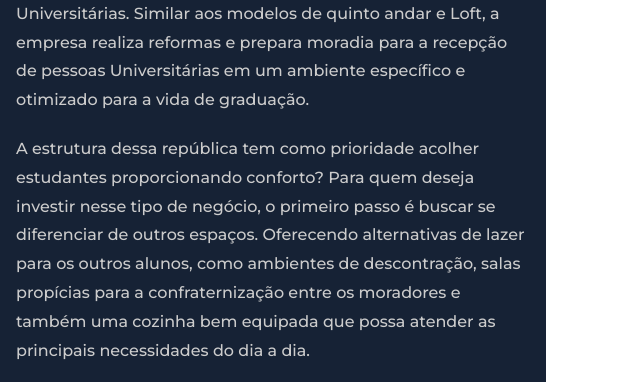
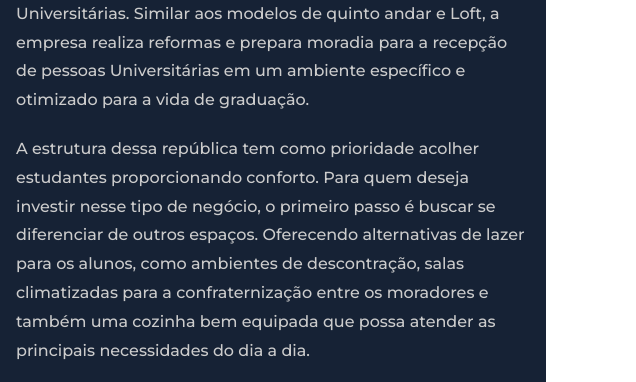
Before and after one commit to emersonpessoa01/desafio-labenu, a website: page index.html in a window 1280 px wide. Shown: the part 1040-1422 px from the top of the page, 644-1280 px from the left. Drawn offline with Linux system fonts and the light colour scheme.

Commit message:
updated quem somos

```diff
--- a/index.html
+++ b/index.html
@@ -67,7 +67,7 @@
           </p>
 
           <p>
-            A estrutura dessa república tem como prioridade acolher estudantes proporcionando conforto? Para quem deseja investir nesse tipo de negócio, o primeiro passo é buscar se diferenciar de outros espaços. Oferecendo alternativas de lazer para os outros alunos, como ambientes de descontração, salas propícias para a confraternização entre os moradores e também uma cozinha bem equipada que possa atender as principais necessidades do dia a dia.
+            A estrutura dessa república tem como prioridade acolher estudantes proporcionando conforto. Para quem deseja investir nesse tipo de negócio, o primeiro passo é buscar se diferenciar de outros espaços. Oferecendo alternativas de lazer para os alunos, como ambientes de descontração, salas climatizadas para a confraternização entre os moradores e também uma cozinha bem equipada que possa atender as principais necessidades do dia a dia.
           </p>
           <a href="#" class="btn blue">saber mais</a>
         </div>
```
